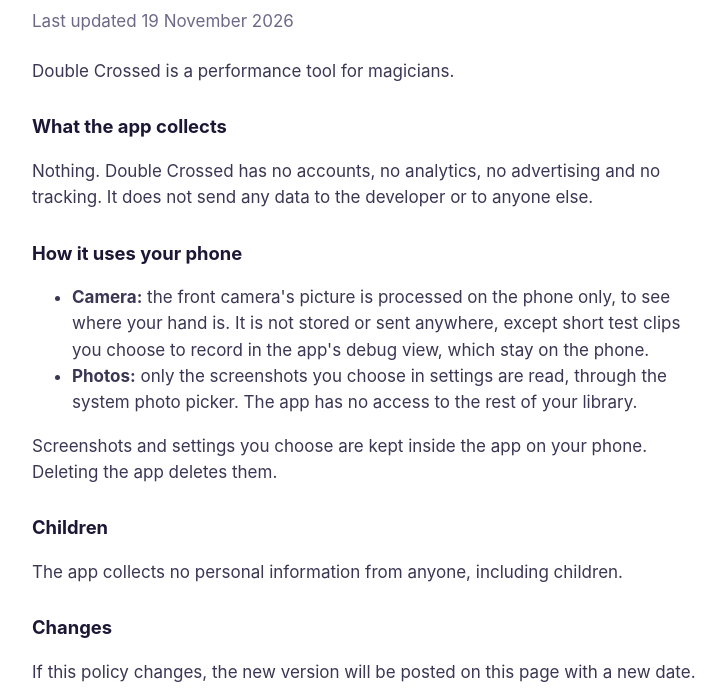
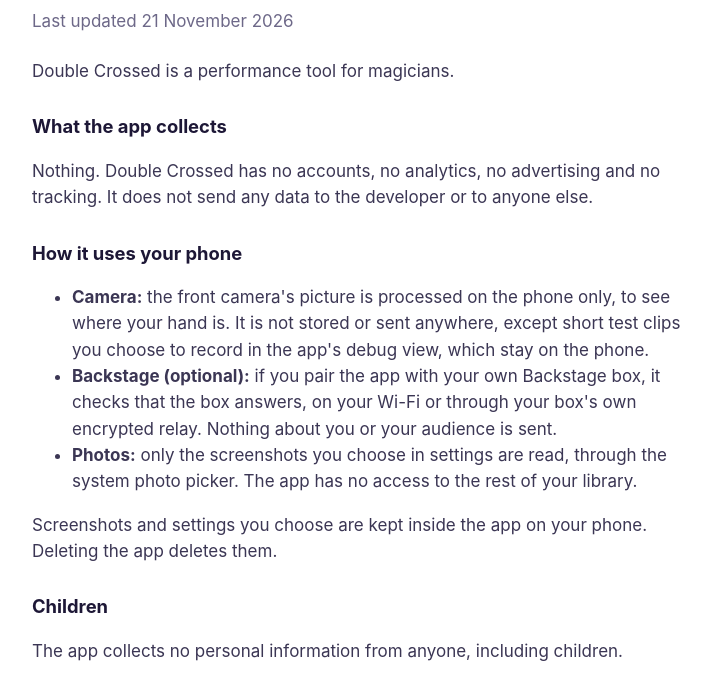
Before and after one commit to mrm0biu5/doublecross, a plain HTML site: page privacy.html in a window 1280 px wide. Shown: the part 73-762 px from the top of the page, without its empty margins (268-994 px from the left). Drawn offline with Linux system fonts and the light colour scheme.

Commit message:
doublecross pages

```diff
--- a/privacy.html
+++ b/privacy.html
@@ -18,7 +18,7 @@
 <body>
 <main>
   <h1>Double Crossed Privacy Policy</h1>
-  <p class="date">Last updated 19 November 2026</p>
+  <p class="date">Last updated 21 November 2026</p>
 
   <p>Double Crossed is a performance tool for magicians.</p>
 
@@ -28,6 +28,7 @@
   <h2>How it uses your phone</h2>
   <ul>
     <li><strong>Camera:</strong> the front camera's picture is processed on the phone only, to see where your hand is. It is not stored or sent anywhere, except short test clips you choose to record in the app's debug view, which stay on the phone.</li>
+    <li><strong>Backstage (optional):</strong> if you pair the app with your own Backstage box, it checks that the box answers, on your Wi-Fi or through your box's own encrypted relay. Nothing about you or your audience is sent.</li>
     <li><strong>Photos:</strong> only the screenshots you choose in settings are read, through the system photo picker. The app has no access to the rest of your library.</li>
   </ul>
   <p>Screenshots and settings you choose are kept inside the app on your phone. Deleting the app deletes them.</p>
```
